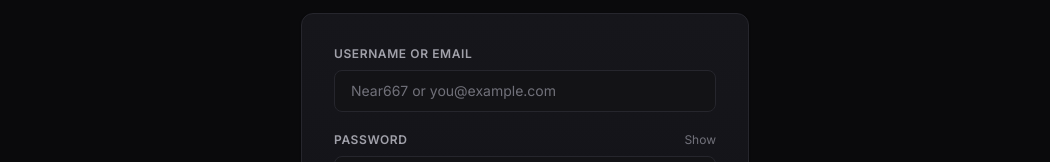
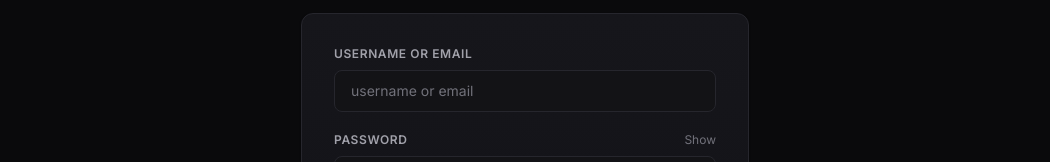
Before and after one commit to hisokaSH/website2, a React (Vite) app: page /login in a window 1280 px wide. Shown: the part 286-448 px from the top of the page, without its empty margins (115-1165 px from the left). Built offline with nearby package versions, Linux system fonts and the light colour scheme.

Commit message:
Login: generic placeholder

```diff
--- a/src/pages/Login.jsx
+++ b/src/pages/Login.jsx
@@ -67,7 +67,7 @@ export default function Login() {
                 value={email}
                 onChange={(e) => setEmail(e.target.value)}
                 className="input"
-                placeholder="Near667 or you@example.com"
+                placeholder="username or email"
                 autoComplete="username"
                 required
               />
```
